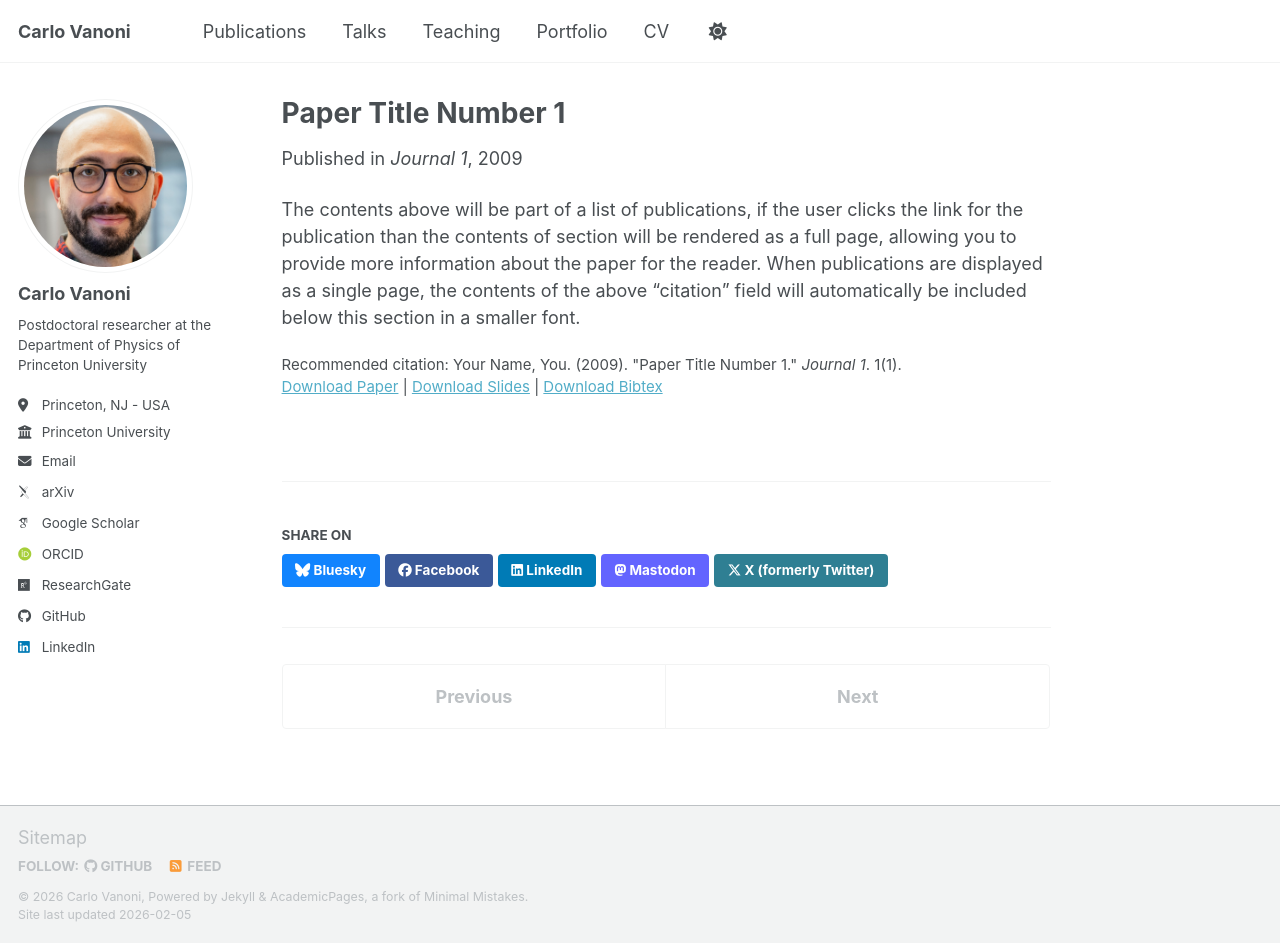
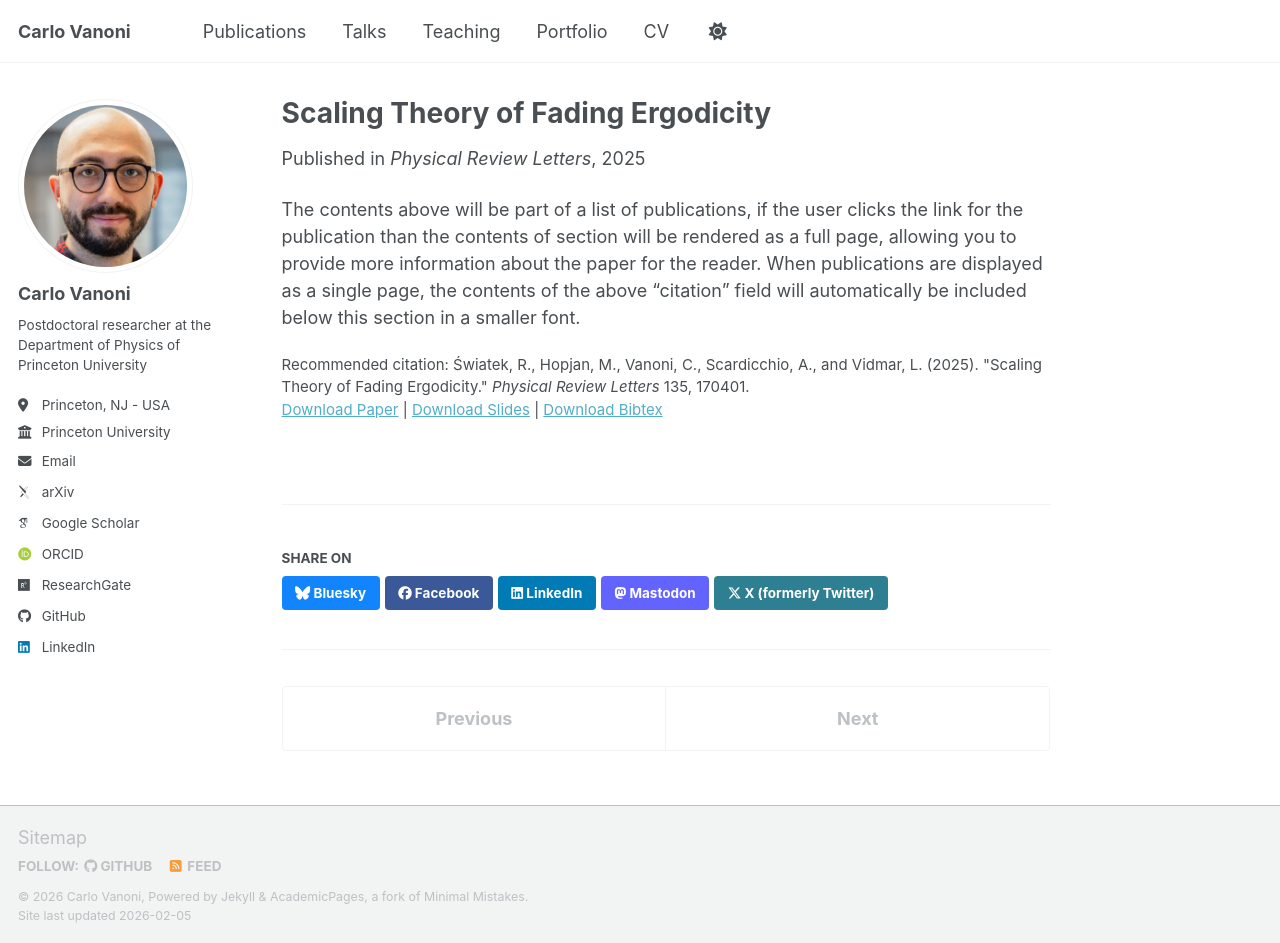
Before and after one commit to CarloVanoni/carlovanoni.github.io, a Jekyll site: the page built from _publications/2009-10-01-paper-title-number-1.md, in a window 1280 px wide and 943 px high. Built offline with Jekyll 4.4.1, drawn with Linux system fonts in a browser that asks for light colours; some web fonts are replaced; a script bundle is joined from its source files by our own code; library files that are not in the unit come from our copies.

Commit message:
Update 2009-10-01-paper-title-number-1.md

```diff
--- a/_publications/2009-10-01-paper-title-number-1.md
+++ b/_publications/2009-10-01-paper-title-number-1.md
@@ -1,14 +1,14 @@
 ---
-title: "Paper Title Number 1"
+title: "Scaling Theory of Fading Ergodicity"
 collection: publications
 category: manuscripts
-permalink: /publication/2009-10-01-paper-title-number-1
-excerpt: 'This paper is about the number 1. The number 2 is left for future work.'
-date: 2009-10-01
-venue: 'Journal 1'
-slidesurl: 'https://academicpages.github.io/files/slides1.pdf'
-paperurl: 'https://academicpages.github.io/files/paper1.pdf'
-bibtexurl: 'https://academicpages.github.io/files/bibtex1.bib'
-citation: 'Your Name, You. (2009). &quot;Paper Title Number 1.&quot; <i>Journal 1</i>. 1(1).'
+permalink: /publication/2025-10-01-scaling-theory-of-fading-ergodicity
+excerpt: 'We develop a scaling theory describing the gradual loss of ergodicity in interacting quantum systems.'
+date: 2025-10-01
+venue: 'Physical Review Letters'
+slidesurl: ''
+paperurl: 'https://link.aps.org/doi/10.1103/4l42-l7pk'
+bibtexurl: ''
+citation: 'Światek, R., Hopjan, M., Vanoni, C., Scardicchio, A., and Vidmar, L. (2025). &quot;Scaling Theory of Fading Ergodicity.&quot; <i>Physical Review Letters</i> 135, 170401.'
 ---
 The contents above will be part of a list of publications, if the user clicks the link for the publication than the contents of section will be rendered as a full page, allowing you to provide more information about the paper for the reader. When publications are displayed as a single page, the contents of the above "citation" field will automatically be included below this section in a smaller font.
```
